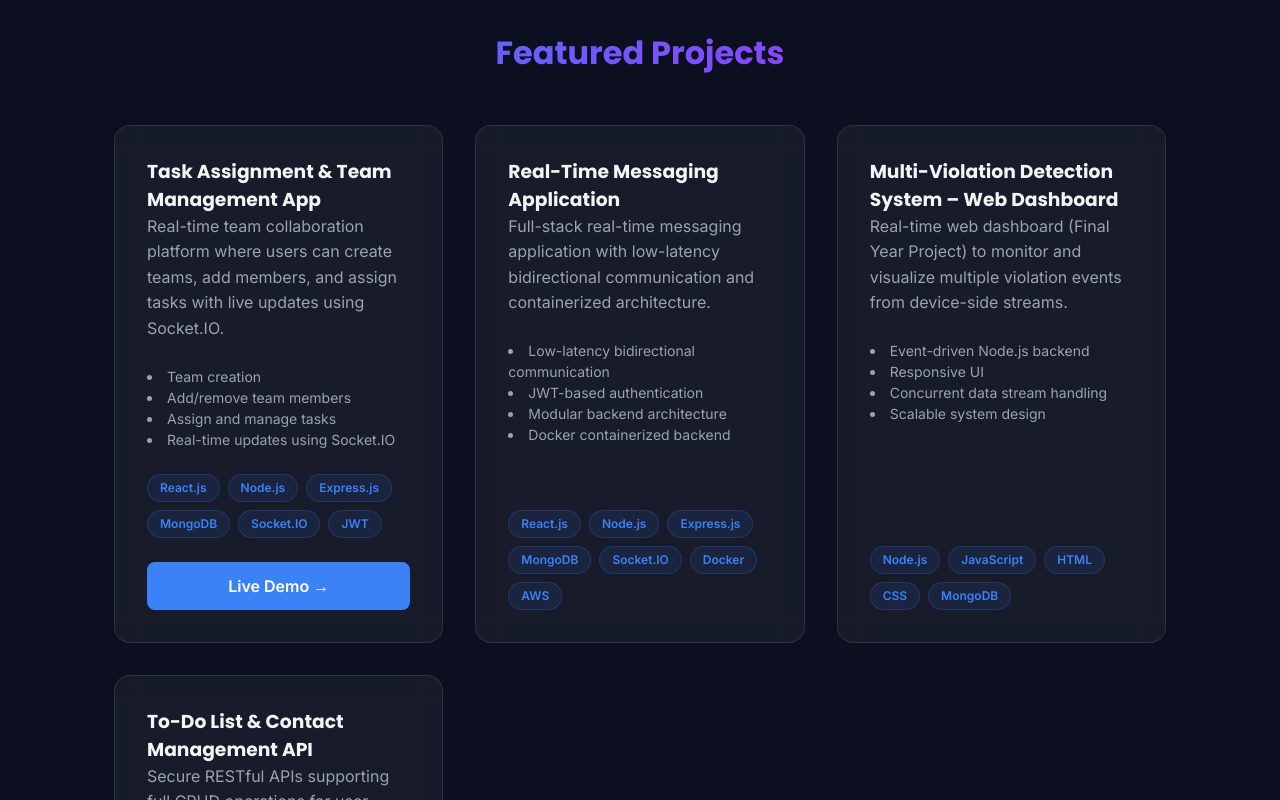
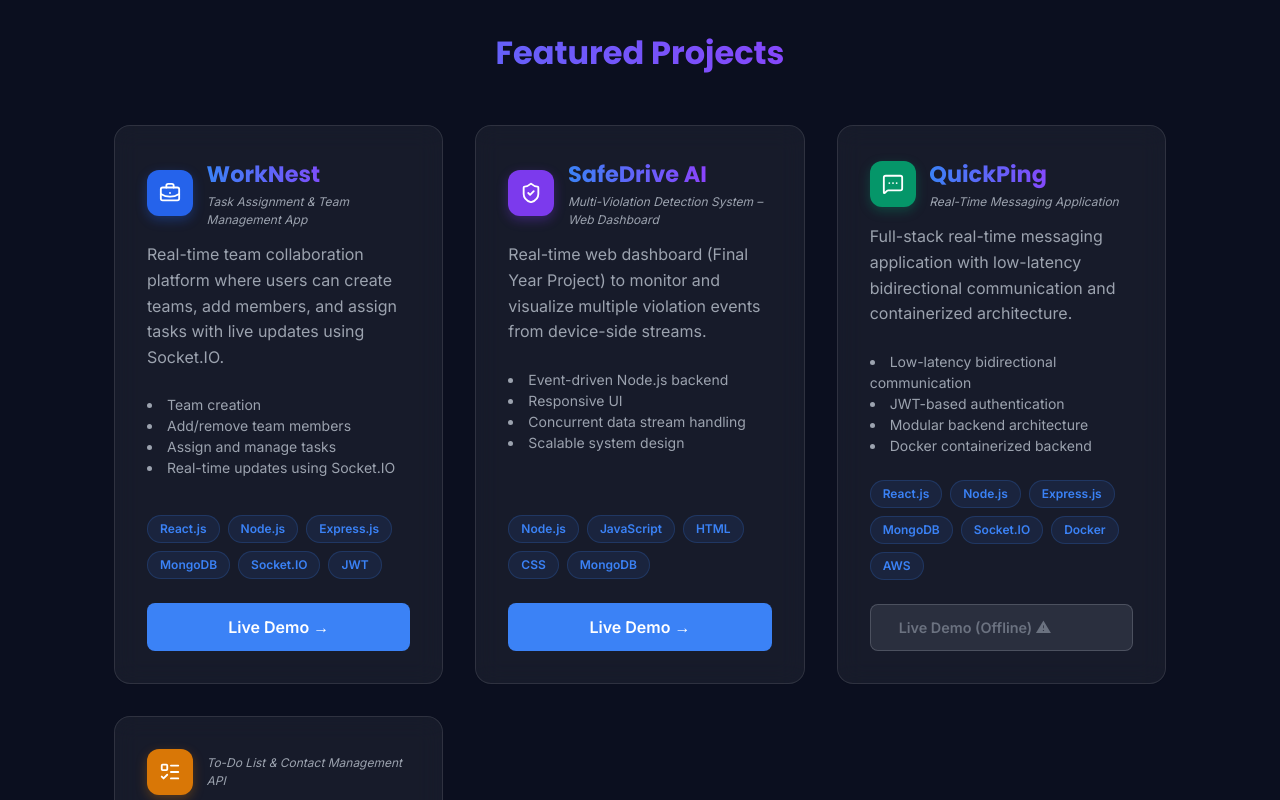
Before and after one commit to Ragu3175/Raguram-Portfolio, a React (Vite) app: page / in a window 1280 px wide. Shown: the part 2140-2940 px from the top of the page. Built offline with nearby package versions, Linux system fonts and the light colour scheme; no server answers.

Commit message:
project titlre

```diff
--- a/src/sections/Projects.jsx
+++ b/src/sections/Projects.jsx
@@ -1,8 +1,12 @@
 import { RevealOnScroll } from "../components/RevealOnScroll";
+import { BriefcaseBusiness, MessageSquareMore, ShieldCheck, ListTodo } from "lucide-react";
 
 export const Projects = () => {
     const projects = [
         {
+            name: "WorkNest",
+            icon: BriefcaseBusiness,
+            iconBg: "#2563eb",
             title: "Task Assignment & Team Management App",
             desc: "Real-time team collaboration platform where users can create teams, add members, and assign tasks with live updates using Socket.IO.",
             features: ["Team creation", "Add/remove team members", "Assign and manage tasks", "Real-time updates using Socket.IO", "JWT Authentication", "RESTful APIs"],
@@ -10,20 +14,30 @@ export const Projects = () => {
             link: "https://task-assignment-app-delta.vercel.app/"
         },
         {
-            title: "Real-Time Messaging Application",
-            desc: "Full-stack real-time messaging application with low-latency bidirectional communication and containerized architecture.",
-            features: ["Low-latency bidirectional communication", "JWT-based authentication", "Modular backend architecture", "Docker containerized backend", "CI/CD using GitHub Actions", "Deployed on AWS"],
-            tech: ["React.js", "Node.js", "Express.js", "MongoDB", "Socket.IO", "Docker", "AWS"],
-            link: null
-        },
-        {
+            name: "SafeDrive AI",
+            icon: ShieldCheck,
+            iconBg: "#7c3aed",
             title: "Multi-Violation Detection System – Web Dashboard",
             desc: "Real-time web dashboard (Final Year Project) to monitor and visualize multiple violation events from device-side streams.",
             features: ["Event-driven Node.js backend", "Responsive UI", "Concurrent data stream handling", "Scalable system design", "Integrated device-side data transmission"],
             tech: ["Node.js", "JavaScript", "HTML", "CSS", "MongoDB"],
-            link: null
+            link: "https://final-year-project-three-red.vercel.app/"
         },
         {
+            name: "QuickPing",
+            icon: MessageSquareMore,
+            iconBg: "#059669",
+            title: "Real-Time Messaging Application",
+            desc: "Full-stack real-time messaging application with low-latency bidirectional communication and containerized architecture.",
+            features: ["Low-latency bidirectional communication", "JWT-based authentication", "Modular backend architecture", "Docker containerized backend", "CI/CD using GitHub Actions", "Deployed on AWS EC2"],
+            tech: ["React.js", "Node.js", "Express.js", "MongoDB", "Socket.IO", "Docker", "AWS"],
+            link: "#",
+            demoOffline: true
+        },
+        {
+            name: null,
+            icon: ListTodo,
+            iconBg: "#d97706",
             title: "To-Do List & Contact Management API",
             desc: "Secure RESTful APIs supporting full CRUD operations for user-specific tasks and contacts with modular backend services.",
             features: ["JWT Authentication", "Modular backend services", "CRUD operations", "Input validation", "Secure API handling"],
@@ -41,9 +55,35 @@ export const Projects = () => {
                     </h2>
 
                     <div className="projects-grid">
-                        {projects.map((project, index) => (
+                        {projects.map((project, index) => {
+                            const Icon = project.icon;
+                            return (
                                 <div key={index} className="glass project-card glass-hover">
-                                <h3 className="project-title">{project.title}</h3>
+                                    {/* Icon bubble */}
+                                    {/* Icon + Name row */}
+                                    <div style={{ display: "flex", alignItems: "center", gap: "0.85rem", marginBottom: "0.85rem" }}>
+                                        <div style={{
+                                            display: "inline-flex",
+                                            alignItems: "center",
+                                            justifyContent: "center",
+                                            width: "46px",
+                                            height: "46px",
+                                            borderRadius: "12px",
+                                            background: project.iconBg,
+                                            flexShrink: 0,
+                                            boxShadow: `0 4px 12px ${project.iconBg}55`
+                                        }}>
+                                            <Icon size={22} color="#fff" strokeWidth={2} />
+                                        </div>
+                                        <div>
+                                            {project.name && (
+                                                <h3 className="gradient-text" style={{ fontSize: "1.4rem", fontWeight: "700", marginBottom: "0.1rem" }}>
+                                                    {project.name}
+                                                </h3>
+                                            )}
+                                            <p style={{ fontSize: "0.75rem", color: "var(--text-secondary)", fontStyle: "italic" }}>{project.title}</p>
+                                        </div>
+                                    </div>
                                     <p className="project-desc">{project.desc}</p>
 
                                     <ul style={{ color: "var(--text-secondary)", fontSize: "0.875rem", marginBottom: "1.5rem", listStyle: "inside disc" }}>
@@ -58,7 +98,7 @@ export const Projects = () => {
                                         ))}
                                     </div>
 
-                                {project.link && (
+                                    {project.link && !project.demoOffline && (
                                         <a
                                             href={project.link}
                                             target="_blank"
@@ -69,8 +109,29 @@ export const Projects = () => {
                                             Live Demo →
                                         </a>
                                     )}
+                                    {project.demoOffline && (
+                                        <span
+                                            title="Instance currently paused due to AWS EC2 cost — was live on EC2"
+                                            style={{
+                                                display: "inline-block",
+                                                marginTop: "1.5rem",
+                                                padding: "0.75rem 1.75rem",
+                                                borderRadius: "0.5rem",
+                                                background: "rgba(156,163,175,0.15)",
+                                                color: "#6b7280",
+                                                border: "1px solid rgba(156,163,175,0.3)",
+                                                fontWeight: "600",
+                                                fontSize: "0.9rem",
+                                                cursor: "not-allowed",
+                                                userSelect: "none"
+                                            }}
+                                        >
+                                            Live Demo (Offline) ⚠
+                                        </span>
+                                    )}
                                 </div>
-                        ))}
+                            );
+                        })}
                     </div>
                 </div>
             </RevealOnScroll>
```
Lines whose indentation alone changed are shown as unchanged.
